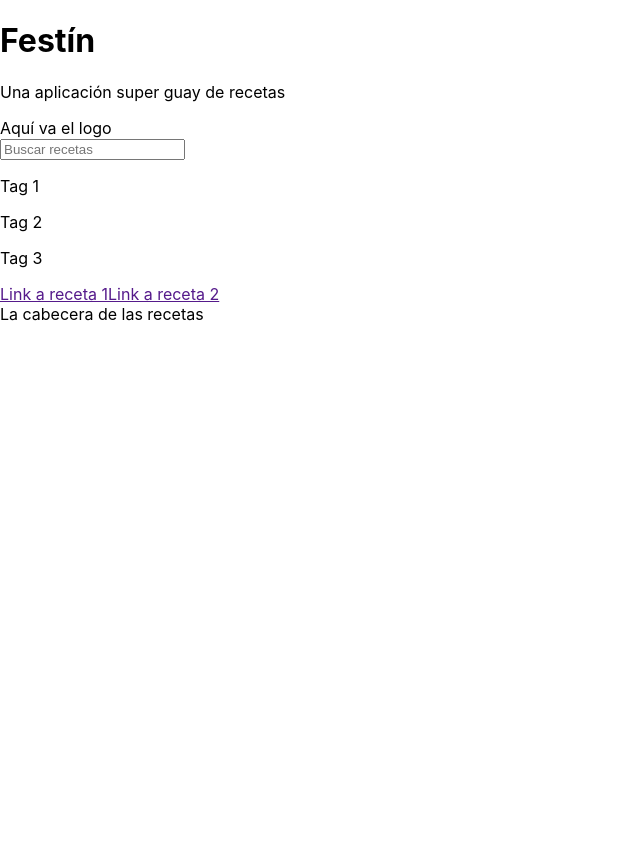
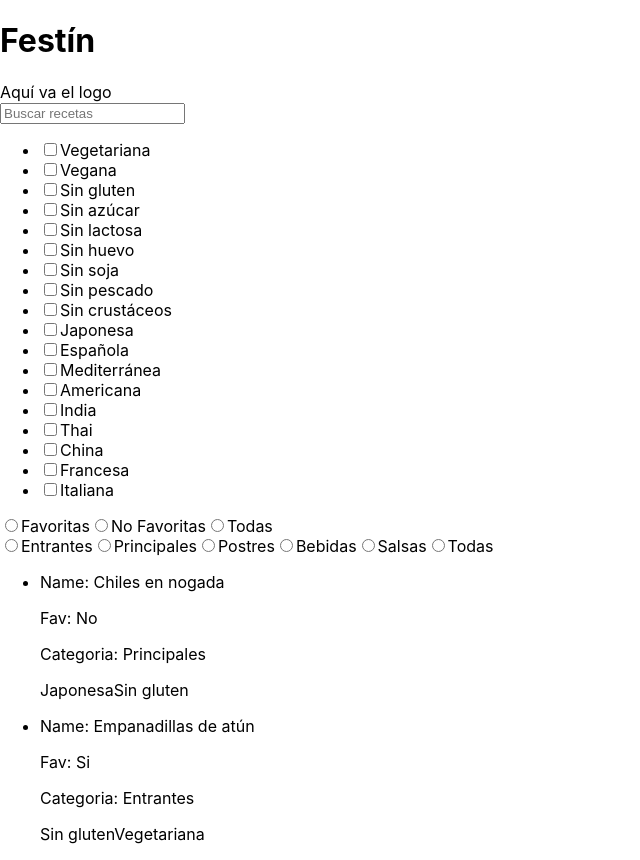
Before and after one commit to PIWEEK/festin, a React (Create React App) app: page / in a window 1280 px wide. Shown: the whole page, without its empty margins (0-640 px from the left). Before the commit the page ends 800 px from the top, so only its background shows below. Built offline with nearby package versions, Linux system fonts and the light colour scheme; data requests are answered from the project's data file.

Commit message:
Add basic functionality to app

```diff
--- a/db.json
+++ b/db.json
@@ -16,8 +16,27 @@
   "profile": {
     "name": "typicode"
   },
-  "main-tags": ["Principal", "Postre", "Sopa", "Entrantes"],
-  "tags" : ["Japonesa" ,"Sin gluten" , "Arroz"],
+  "main-tags": ["Entrantes", "Principales", "Postres" ,"Bebidas" ,"Salsas"],
+  "tags" : [
+    "Vegetariana",
+    "Vegana",
+    "Sin gluten",
+    "Sin azúcar",
+    "Sin lactosa",
+    "Sin huevo",
+    "Sin soja",
+    "Sin pescado",
+    "Sin crustáceos",
+    "Japonesa",
+    "Española",
+    "Mediterránea",
+    "Americana",
+    "India",
+    "Thai",
+    "China",
+    "Francesa",
+    "Italiana"
+  ],
   "recipes": [
     {
       "id": 1,
@@ -25,8 +44,8 @@
       "name" : "Chiles en nogada",
       "prep-time": "20 minutes",
       "cook-time": "40 minutes",
-      "main-tag": "Principal",
-      "tags": ["Japonesa", "Gluten free"],
+      "main-tag": "Principales",
+      "tags": ["Japonesa", "Sin gluten"],
       "rations": "4",
       "fav": false,
       "ingredients": {
@@ -56,13 +75,13 @@
   {
     "id": 2,
     "main-img": "asdadsad",
-    "name" : "Chiles en nogada 2",
+    "name" : "Empanadillas de atún",
     "prep-time": "20 minutes",
     "cook-time": "40 minutes",
-    "main-tag": "Principal",
-    "secondary-tags": ["Arroz"],
+    "main-tag": "Entrantes",
+    "tags": ["Sin gluten", "Vegetariana"],
     "rations": "4",
-    "fav": false,
+    "fav": true,
     "ingredients": {
         "eggs": {
             "quantity": 3,
--- a/src/App.js
+++ b/src/App.js
@@ -1,14 +1,13 @@
+import React from "react";
+import RecipeManager from './recipe-manager/Recipemanager';
+
 import './App.css';
-import InitialPage from './initial-page/InitialPage';
-import RecipeList from './recipe-list/RecipeList';
 
 function App() {
   return (
     <div className="App">
       <h1>Festín</h1>
-      <p>Una aplicación super guay de recetas</p>
-      <InitialPage/>
-      <RecipeList />
+      <RecipeManager  />
     </div>
   );
 }
--- a/src/initial-page/InitialPage.jsx
+++ b/src/initial-page/InitialPage.jsx
@@ -1,18 +1,40 @@
+import React, { useCallback } from "react";
 
 
-function InitialPage() {
+function InitialPage({sections, tags, manageInput, setToggleFav, setSelectedSection, setSelectedTags, selectedTags}) {
+
+    const manageSelectedTags = (selectedTags, tag) => {
+        if(selectedTags.includes(tag)){
+            setSelectedTags(selectedTags.filter(item => item !== tag));
+        } else {
+            setSelectedTags([...selectedTags, tag].sort());
+        }
+    };
+
+    const memoizedCallback = useCallback(
+        (tag) => {
+            manageSelectedTags(selectedTags, tag);
+        },
+        [selectedTags],
+    );
+
     return (
         <div className="initial">
             Aquí va el logo
             <div>
-            <input type="text" placeholder="Buscar recetas" />
+                <input type="text" placeholder="Buscar recetas" onChange={manageInput} />
             </div>
+            <ul>
+                {tags.map(tag => <li key={`tag-${tag}`}><input onClick={() => memoizedCallback(tag)} type="checkbox" name={tag} id={tag} />{tag}</li>)}
+            </ul>
+            <label htmlFor="fav"><input type="radio" onClick={()=> setToggleFav("fav")} name="favOption" id="fav" value="fav" />Favoritas</label>
+            <label htmlFor="nofav"><input type="radio" onClick={()=> setToggleFav("nofav")} name="favOption" id="nofav" value="nofav" />No Favoritas</label>
+            <label htmlFor="all"><input type="radio" onClick={()=> setToggleFav("all")} name="favOption" id="all" value="all" />Todas</label>
             <div>
-            <p>Tag 1</p> <p>Tag 2</p> <p>Tag 3</p>
-        </div>
-        <div>
-            <a href="">Link a receta 1</a>
-            <a href="">Link a receta 2</a>
+                {sections.map(section => {
+                    return <label key={section} htmlFor={section}><input type="radio" onClick={()=> setSelectedSection(section)} name="sectionName" id={section} value={section} />{section}</label>
+                })}
+                <label  htmlFor="all"><input type="radio" onClick={()=> setSelectedSection("all")} name="sectionName" id="all" value="all" />Todas</label>
             </div>
         </div>
 
--- a/src/recipe-list/RecipeList.jsx
+++ b/src/recipe-list/RecipeList.jsx
@@ -1,9 +1,9 @@
-function RecipeList() {
+import Recipe from "../recipe/Recipe";
+function RecipeList({recipes}) {
     return (
-      <div className="recipe-list">
-          La cabecera de las recetas
-
-      </div>
+        <ul>
+            {recipes.map(recipe => <Recipe key={recipe.id} recipe={recipe}/>)}
+        </ul>
     );
   }
 
--- /dev/null
+++ b/src/recipe-manager/Recipemanager.jsx
@@ -0,0 +1,100 @@
+import React, { useState, useEffect } from "react";
+
+import RecipeList from "../recipe-list/RecipeList";
+import InitialPage from "../initial-page/InitialPage";
+
+const RecipeManager = () => {
+    const [recipes, setRecipes] = useState([]);
+    const [favRecipes, setFavRecipes] = useState([]);
+    const [tags, setTags] = useState([]);
+    const [sections, setSections] = useState([]);
+
+    const [toggleFav, setToggleFav] = useState("all"); // Puede ser only fav, only no fav, all
+    const [selectedSection, setSelectedSection] = useState("all");
+    const [selectedTags, setSelectedTags] = useState([]);
+    const [recipeName, setRecipeName] = useState("");
+
+    const recipeUrl = "http://localhost:3004/recipes/";
+    const favsUrl = "http://localhost:3004/recipes/?fav=true";
+    const tagsUrl = "http://localhost:3004/tags";
+    const sectionsUrl = "http://localhost:3004/main-tags";
+
+    const fetchRecipes = (baseUrl, recipeName, toggleFav, section, selectedTags) => {
+        console.log("en el fetch", selectedTags);
+        const nameFilter = recipeName ? `name_like=${recipeName}` : "";
+
+        const favFilter = {
+            "all": "",
+            "fav": "fav=true",
+            "nofav": "fav=false",
+        };
+
+        const mainTagFilter = section !== "all" ? `main-tag_like=${section}` : "";
+
+
+        const tagsFilter = selectedTags.length >= 0 ? `tags_like=${selectedTags.join()}` : "";
+
+        console.log(tagsFilter);
+
+        const url = `${baseUrl}?${nameFilter}&${favFilter[toggleFav]}&${mainTagFilter}&${tagsFilter}`;
+
+        fetch(url)
+            .then(response => response.json())
+            .then((data) => {
+                setRecipes(data);
+            });
+    };
+
+    const fetchFavs = (url) => {
+        fetch(url)
+            .then(response => response.json())
+            .then((data) => {
+                setFavRecipes(data);
+            });
+    };
+
+    const fetchTags = (url) => {
+        fetch(url)
+            .then(response => response.json())
+            .then((data) => {
+                setTags(data);
+            });
+    };
+
+    const fetchSections = (url) => {
+        fetch(url)
+            .then(response => response.json())
+            .then((data) => {
+                setSections(data);
+            });
+    };
+
+    useEffect(() => {
+        console.log("en el effect",selectedTags )
+        fetchRecipes(recipeUrl, recipeName, toggleFav, selectedSection, selectedTags);
+        fetchFavs(favsUrl);
+        fetchTags(tagsUrl);
+        fetchSections(sectionsUrl)
+    }, [recipeUrl, recipeName, toggleFav, selectedSection, selectedTags]);
+
+    const manageInput = (event) => {
+        setRecipeName(event.currentTarget.value);
+    };
+
+    return (
+        <>
+            <InitialPage
+                favs={favRecipes}
+                sections={sections}
+                tags={tags}
+                manageInput={manageInput}
+                setToggleFav={setToggleFav}
+                setSelectedSection={setSelectedSection}
+                setSelectedTags={setSelectedTags}
+                selectedTags={selectedTags}/>
+            <RecipeList recipes={recipes} />
+        </>
+    );
+};
+
+export default RecipeManager;
--- a/src/recipe/Recipe.jsx
+++ b/src/recipe/Recipe.jsx
@@ -1,8 +1,11 @@
-function Recipe() {
+function Recipe({recipe}) {
     return (
-      <div className="recipe">
-          Una receta
-      </div>
+      <li key={recipe.index} className="recipe">
+          <p>Name: {recipe.name}</p>
+          <p>Fav: {recipe.fav ? "Si" : "No"}</p>
+          <p>Categoria: {recipe["main-tag"]}</p>
+          <p>{recipe.tags.map(item=><span>{item}</span>)}</p>
+      </li>
     );
   }
 
--- /dev/null
+++ b/src/utils/fetchData.js
@@ -0,0 +1,6 @@
+const fetchData = (url) => {
+    fetch(url)
+        .then(response => response.json())
+};
+
+export default fetchData;
```
Lines whose indentation alone changed are shown as unchanged.
